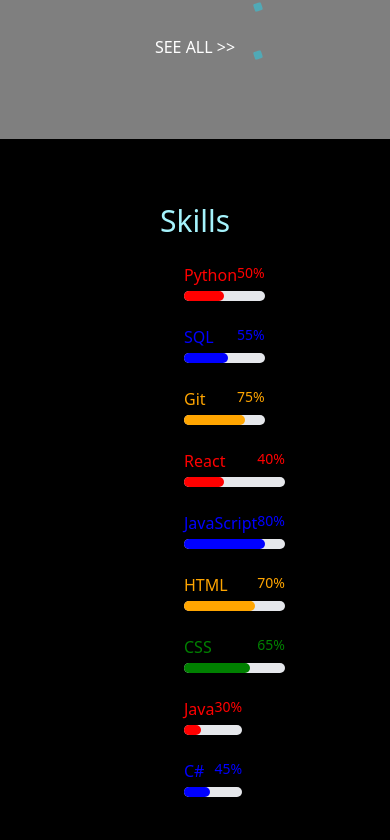
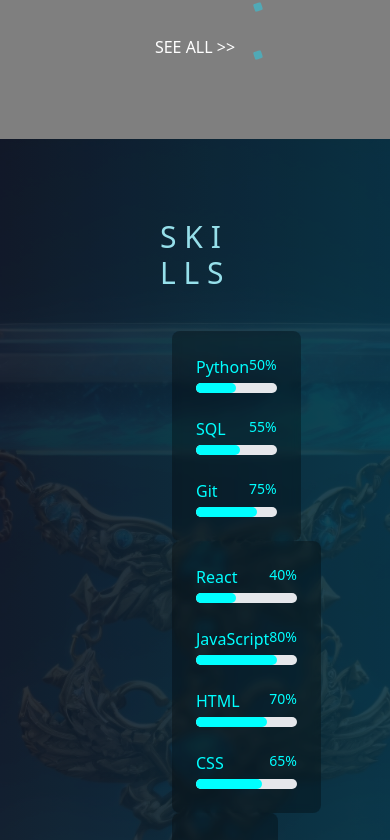
Before and after one commit to kavishka-sulakshana/portfolio_new, a React (Vite) app: page / in a window 390 px wide. Shown: the part 3935-4775 px from the top of the page. Built offline with nearby package versions, Linux system fonts and the light colour scheme.

Commit message:
style skills section

```diff
--- a/src/components/aboutMe/AboutMe.tsx
+++ b/src/components/aboutMe/AboutMe.tsx
@@ -4,6 +4,7 @@
 import SmallParticle from "../small_comps/SmallParticle";
 import shield from "../../assets/images/shield.jpg"
 import IconParticleComp from "../small_comps/IconParticleComp";
+
 
 const AboutMe = () => {
     const styles = {
@@ -12,7 +13,7 @@
         }
     }
     return (
-        <section className="md:h-screen h-auto md:px-40 px-28 md:py-8 py-24 bg-fixed flex flex-row-reverse bg-gradient-to-l from-cyan-950 to-gray-900 items-center relative">
+        <section className="md:h-screen h-auto md:px-40 px-28 md:py-8 py-24 bg-fixed flex flex-row-reverse bg-gradient-to-l  from-cyan-950 to-gray-900 items-center relative">
             <SmallParticle position="right-20 bottom-20" />
             <SmallParticle position="right-32 bottom-20" />
             <IconParticleComp />
--- a/src/components/skills/SkillSet.tsx
+++ b/src/components/skills/SkillSet.tsx
@@ -1,5 +1,5 @@
 import SkillBar from "./SkillBar"
-import { colors } from "../../RawData.ts"
+import { motion } from "framer-motion"
 
 type skillDataType = {
     skillData:
@@ -12,10 +12,13 @@
 const SkillSet = ({ skillData }: skillDataType) => {
     // const SkillSet = ({ children }: { children: React.ReactNode }) => {
     return (
-        <div className="flex flex-col w-[300px] bg-black rounded-lg justify-center items-center">
-            {skillData.map((skill, index) => (<SkillBar label={skill.label} percentage={skill.percentage} color={colors[index]} />))
+        <motion.div
+            whileHover={{ scale: 1.2, zIndex: 20 }}
+            transition={{ type: "spring", stiffness: 300 }}
+            className="flex flex-col w-[300px] bg-black/30 rounded-lg justify-center items-center backdrop-blur-sm p-3">
+            {skillData.map((skill, index) => (<SkillBar key={index} label={skill.label} percentage={skill.percentage} color="cyan" />))
             }
-        </div>
+        </motion.div>
     )
 }
 
--- a/src/components/skills/Skills.tsx
+++ b/src/components/skills/Skills.tsx
@@ -1,16 +1,22 @@
 import Title from "../small_comps/Title"
 import SkillSet from "./SkillSet"
 import { skills1, skills2, skills3 } from '../../RawData.ts'
+import background from '../../assets/images/tt.jpg'
+import { motion, useScroll } from "framer-motion"
 
 const Skills = () => {
+    const { scrollYProgress } = useScroll()
     return (
-        <section className="flex flex-col lg:h-screen py-16 h-auto bg-black px-40 bg-fixed items-start justify-center w-full">
-            <Title text="Skills" />
-            <div className="flex p-3 justify-around w-full items-center flex-wrap">
+        <section className=" overflow-x-hidden relative flex flex-col py-20 h-auto px-40 bg-fixed items-start justify-center w-full bg-gradient-to-l  from-cyan-950 to-gray-900">
+            <Title text="S K I L L S" />
+            <div className="flex px-3 pt-10 justify-around w-full items-center flex-wrap z-10">
                 <SkillSet skillData={skills2} />
                 <SkillSet skillData={skills1} />
                 <SkillSet skillData={skills3} />
             </div>
+            <motion.img
+                style={{ scale: scrollYProgress }}
+                className="absolute w-full h-full opacity-10 z-0 object-cover left-0" src={background} alt="" />
         </section>
     )
 }
```
Also changed, not shown: src/assets/images/tt.jpg (added).
